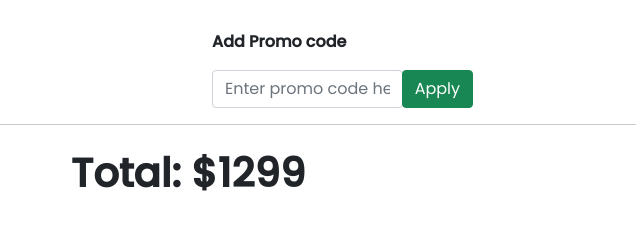
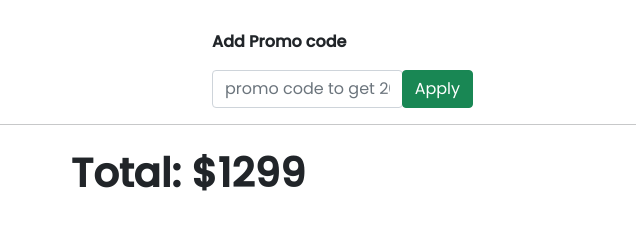
Before and after one commit to rakibemon/mac-book-pro-rakibemon, a plain HTML site: page index.html in a window 1280 px wide. Shown: the part 983-1212 px from the top of the page, 452-1092 px from the left. Drawn offline with nearby package versions, Linux system fonts and the light colour scheme.

Commit message:
placeholder added

```diff
--- a/index.html
+++ b/index.html
@@ -78,8 +78,7 @@
                         <section id="promo-section">
                             <p class="fw-bold mt-5">Add Promo code</p>
                             <div class="input-group w-50 mb-3">
-                                <input id="promo-input" type="text" class="form-control rounded" aria-label="Sizing example input" placeholder="Enter promo code here"
-                                    aria-describedby="inputGroup-sizing-default">
+                                <input id="promo-input" type="text" class="form-control rounded" aria-label="Sizing example input" placeholder="promo code to get 20% off" aria-describedby="inputGroup-sizing-default">
                                 <button id="apply-button" class="btn btn-success rounded">Apply</button>
                             </div>
                             <p id="errormessage" class="text-danger">The promo code does not exist</p>
```
